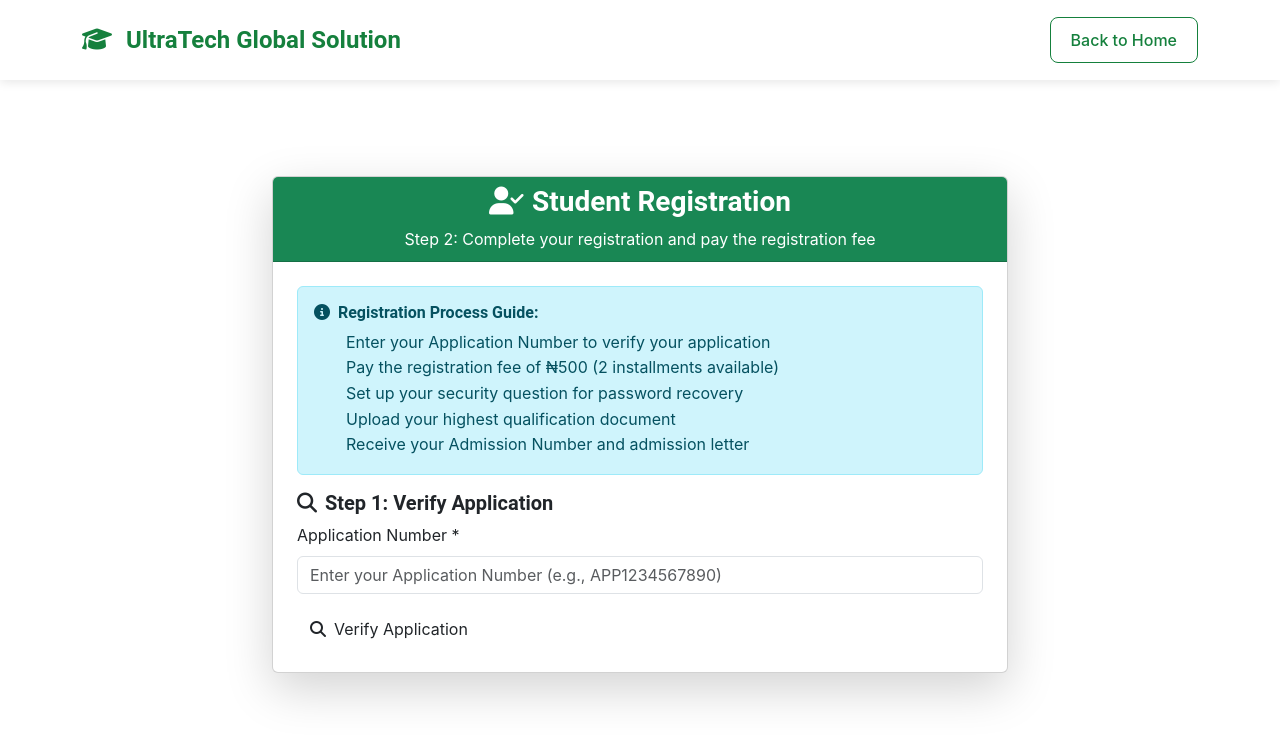
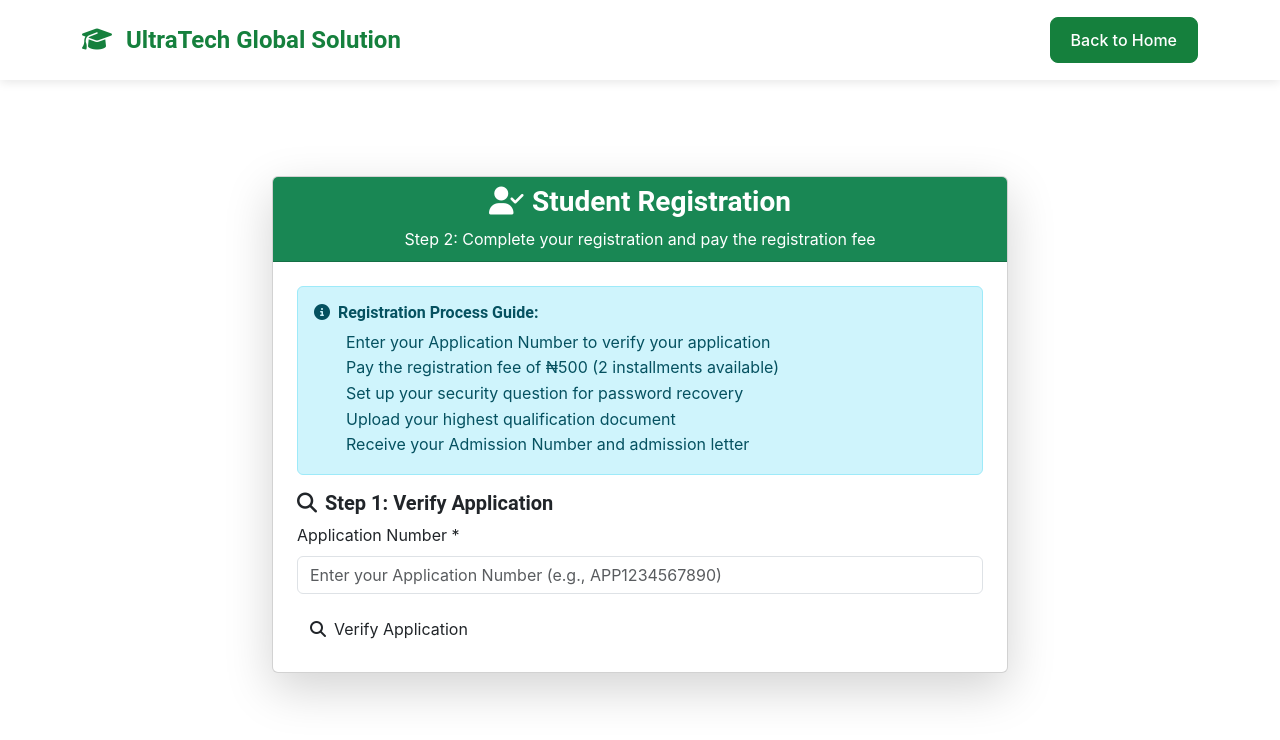
Before and after one commit to shamsu557/ultrTech, a website: page register1.html in a window 1280 px wide. Drawn offline with nearby package versions, Linux system fonts and the light colour scheme; files that its build step writes are made by us from their sources; a script that the page names is missing.

Commit message:
Add files via upload

```diff
--- a/register1.html
+++ b/register1.html
@@ -17,8 +17,10 @@
                 UltraTech Global Solution
             </a>
             <div class="ms-auto">
-                <a href="/" class="btn btn-outline-primary">Back to Home</a>
-            </div>
+  <button class="btn btn-primary text-white" onclick="window.location.href='/'">
+    Back to Home
+  </button>
+</div>
         </div>
     </nav>
 
```
Also changed, not shown: register.html (+4 -2 lines).
